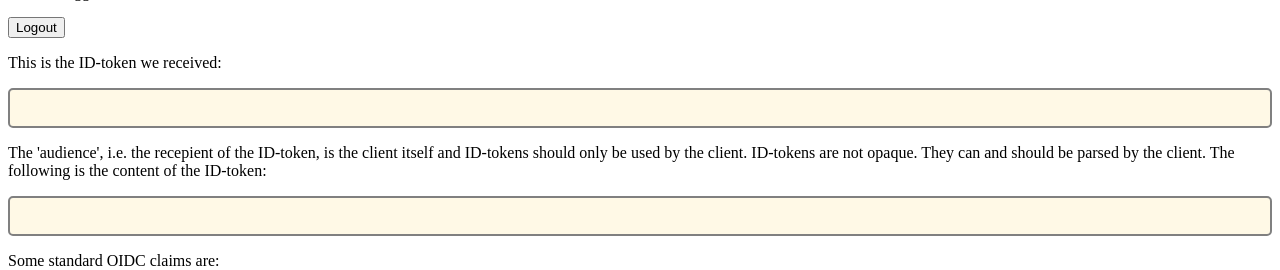
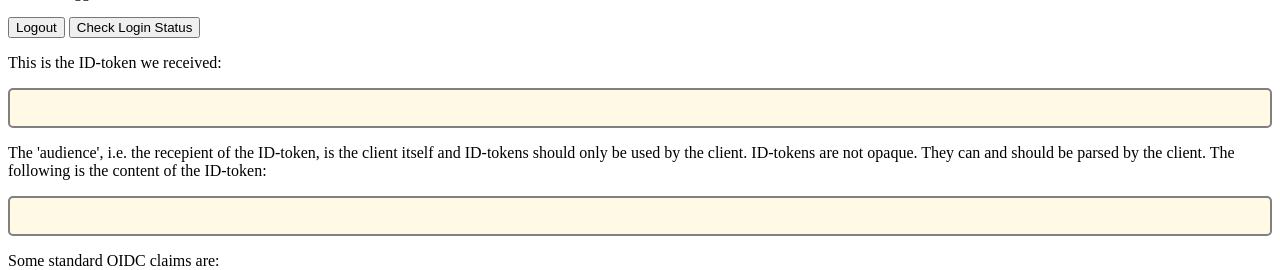
Before and after one commit to michaelvl/oidc-oauth2-workshop, a Flask app: template client/app/templates/token.html in a window 1280 px wide. Shown: the part 151-421 px from the top of the page. Run offline with Flask 2, Linux system fonts and the light colour scheme; the template is opened without the code that fills it, so the values that code supplies are empty.

Commit message:
Layout forms side-by-side

```diff
--- a/client/app/templates/token.html
+++ b/client/app/templates/token.html
@@ -38,10 +38,20 @@
 
     <p>You are logged in as: <b>{{username}}</b></p>
 
-    <form action="/logout" method="post">
-      <input type="hidden" name="idtoken" value="{{id_token}}">
-      <button type="submit">Logout</button>
-    </form>
+    <div>
+      <div class="row">
+	<form action="/logout" method="post">
+	  <input type="hidden" name="idtoken" value="{{id_token}}">
+	  <button type="submit">Logout</button>
+	</form>
+      </div>
+      <div class="row">
+	<form action="/checklogin" method="post">
+	  <input type="hidden" name="idtoken" value="{{id_token}}">
+	  <button type="submit">Check Login Status</button>
+	</form>
+      </div>
+    </div>
 
     <p>This is the ID-token we received:</p>
     <div class="framed"><p>{{id_token}}</p></div>
```
